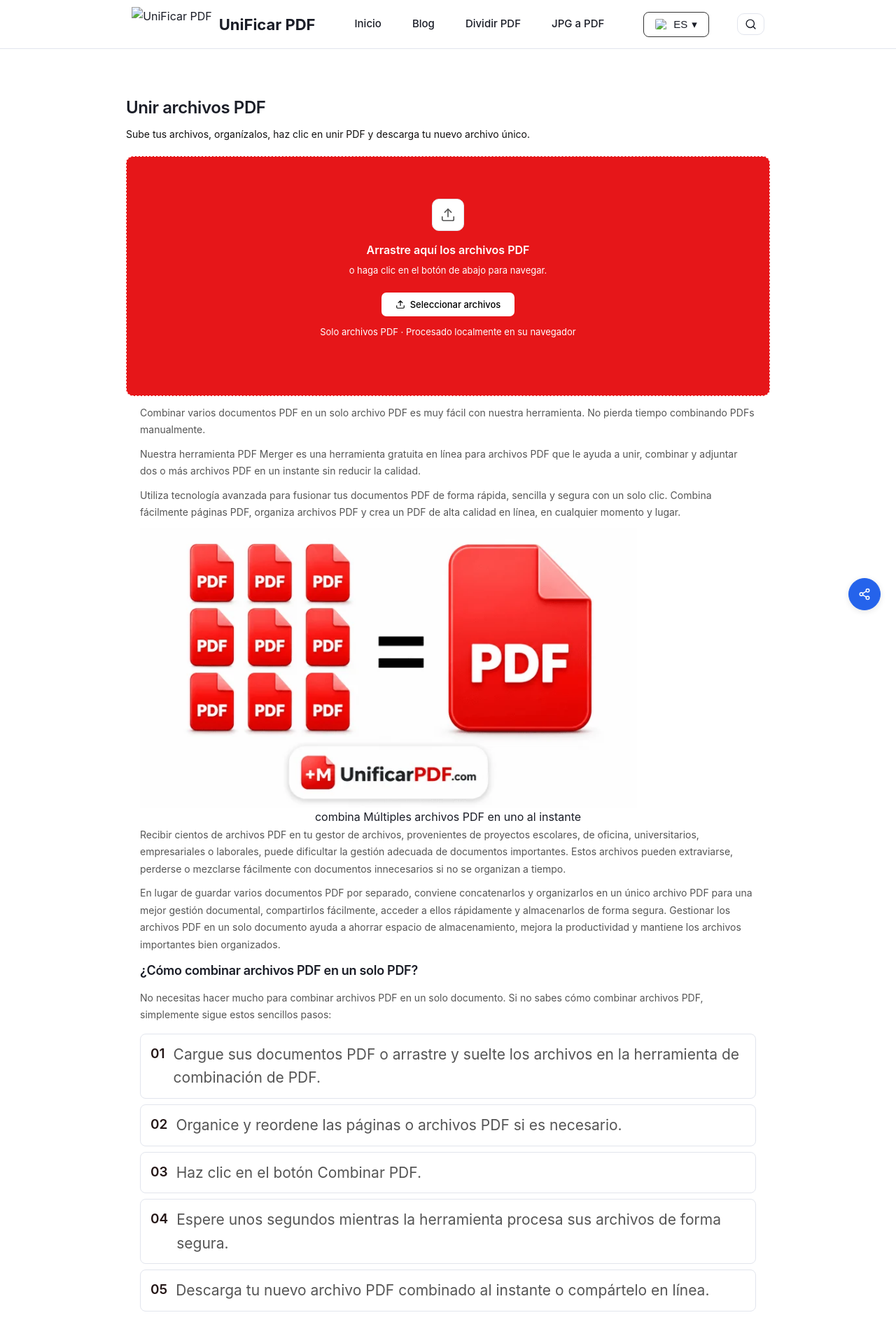
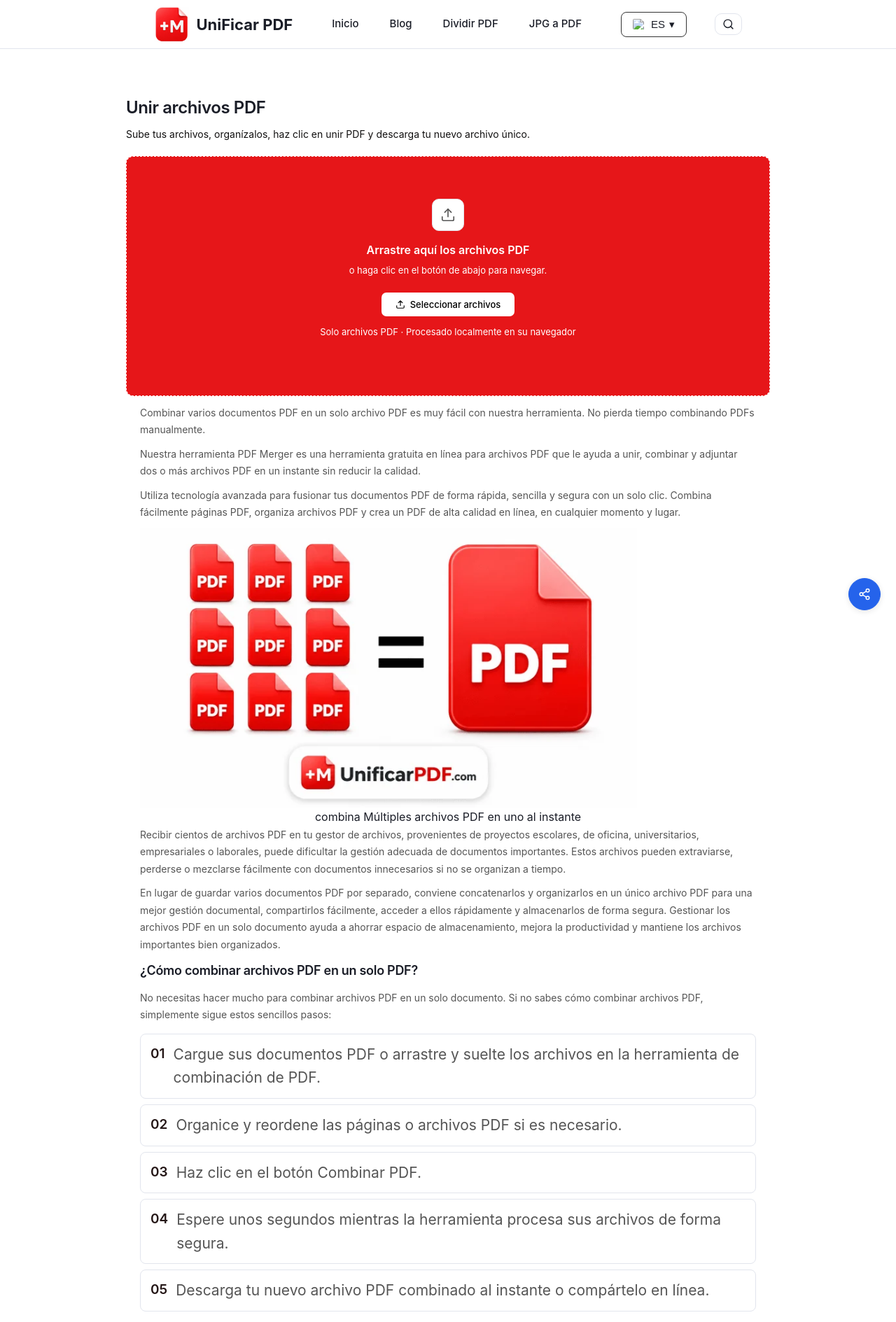
Before and after one commit to rforrupesh/jekyllmultilingual, a Jekyll site: the page built from index.md, in a window 1280 px wide. Shown: the top 1889 px of the page at 70% size. Built offline with Jekyll 4.4.1, drawn with Linux system fonts in a browser that asks for light colours.

Commit message:
Update nav.html

```diff
--- a/_includes/nav.html
+++ b/_includes/nav.html
@@ -290,7 +290,7 @@
 <nav aria-label="Main navigation">
 
  <a href="{{ base }}/{% if lang == 'fr' %}fr/{% elsif lang == 'en' %}en/{% endif %}" class="logo">
-  <img src="{{ base }}/assets/img/logo.webp" alt="{{ site.title }}">
+  <img src="https://rforrupesh.github.io/jekyllmultilingual/assets/img/logo.webp" alt="{{ site.title }}">
   <span>UniFicar PDF</span>
 </a>
 
@@ -310,13 +310,13 @@
     </button>
     <div class="lang-dropdown" id="langDropdown">
       <a href="{{ es_switch }}" hreflang="es" {% if lang == "es" %}class="active-lang"{% endif %}>
-        <img src="{{ base }}/assets/img/flags/es.svg" alt="Español" /> Español
+        <img src="https://rforrupesh.github.io/jekyllmultilingual/assets/img/flags/es.svg" alt="Español" /> Español
       </a>
       <a href="{{ en_switch }}" hreflang="en" {% if lang == "en" %}class="active-lang"{% endif %}>
-        <img src="{{ base }}/assets/img/flags/en.svg" alt="English" /> English
+        <img src="https://rforrupesh.github.io/jekyllmultilingual/assets/img/flags/en.svg" alt="English" /> English
       </a>
       <a href="{{ fr_switch }}" hreflang="fr" {% if lang == "fr" %}class="active-lang"{% endif %}>
-        <img src="{{ base }}/assets/img/flags/fr.svg" alt="Français" /> Français
+        <img src="https://rforrupesh.github.io/jekyllmultilingual/assets/img/flags/fr.svg" alt="Français" /> Français
       </a>
     </div>
   </div>
```
